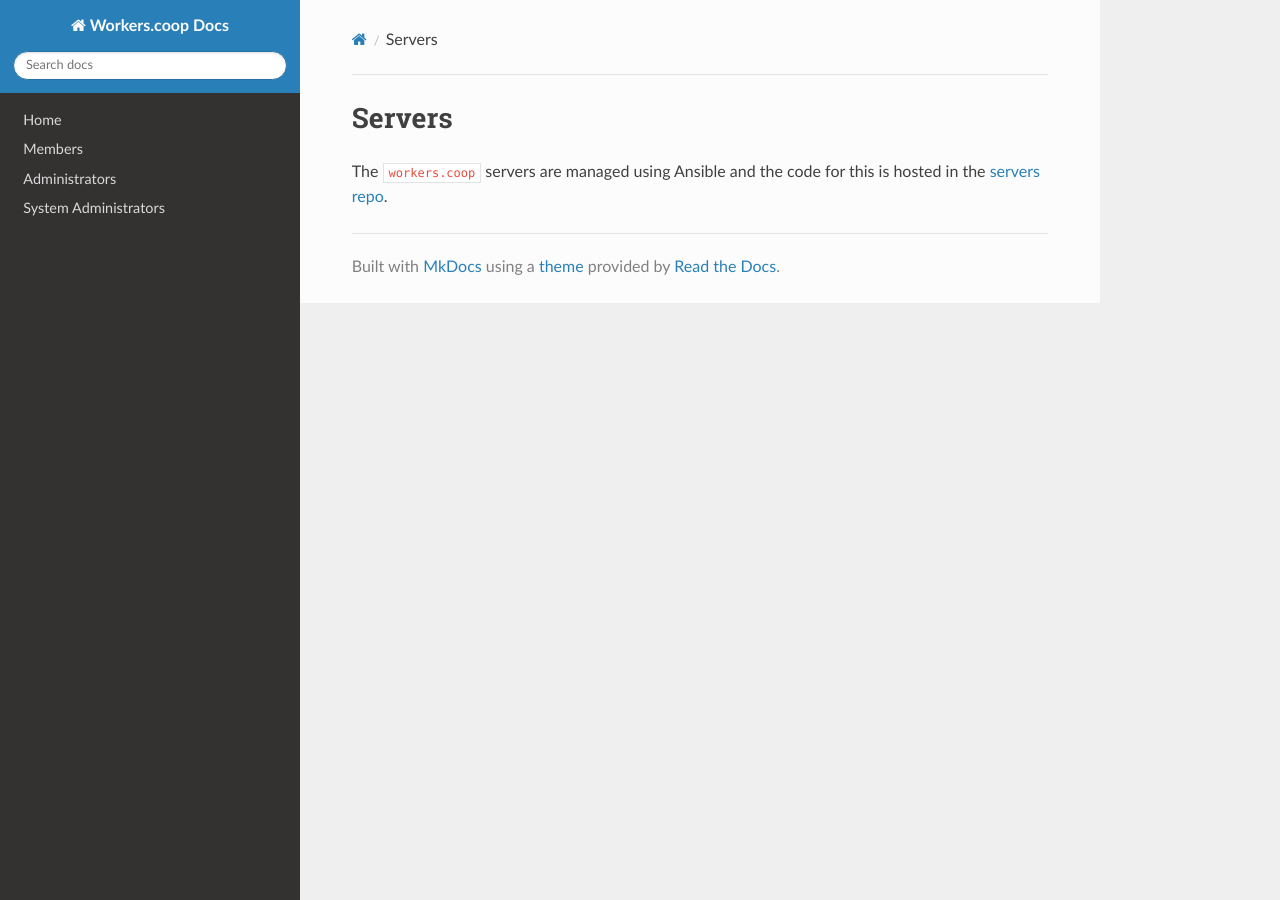
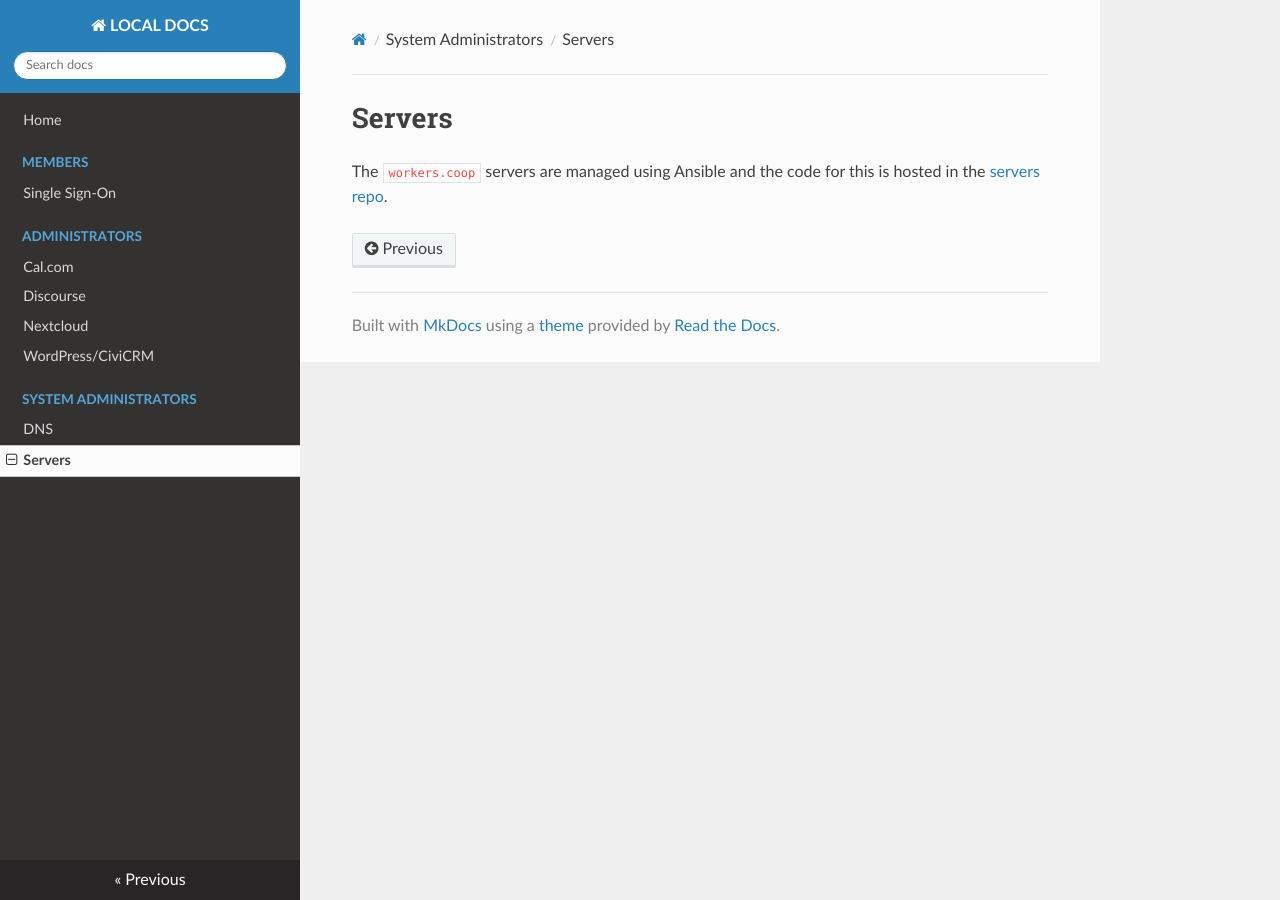
Before and after one commit to workers-coop/docs, an MkDocs documentation site: the page built from docs/sysadmins/servers.md, in a window 1280 px wide. Built offline with MkDocs 1.6.1, drawn with Linux system fonts in a browser that asks for light colours; nearby versions of some CDN libraries.

Commit message:
Add stage site

```diff
--- a/docs/members/sso.yml
+++ /dev/null
@@ -1,3 +0,0 @@
-# Single Sign-On
-
-If you have an account on the [auth.workers.coop](https://auth.workers.coop/) Single Sign-On (SSO0 server then you can use this to login to other sites.
--- a/mkdocs.yml
+++ b/mkdocs.yml
@@ -1,10 +1,17 @@
 ---
-site_name: Workers.coop Docs
-site_url: https://docs.workers.coop/
+site_name: !ENV [SITE_NAME, 'LOCAL DOCS']
+site_url: !ENV [SITE_URL, 'http://127.0.0.1:8000/']
 nav:
-    - Home: index.md
-    - Members: members/index.md
-    - Administrators: admins/index.md
-    - System Administrators: sysadmins/index.md
+  - 'Home': index.md
+  - 'Members':
+      - 'Single Sign-On': 'members/sso.md'
+  - 'Administrators':
+      - 'Cal.com': 'admins/cal.md'
+      - 'Discourse': 'admins/discourse.md'
+      - 'Nextcloud': 'admins/nextcloud.md'
+      - 'WordPress/CiviCRM': 'admin/wordpress.md'
+  - 'System Administrators':
+      - 'DNS': 'sysadmins/dns.md'
+      - 'Servers': 'sysadmins/servers.md'
 theme: readthedocs
 ...
```
Also changed, not shown: .gitlab-ci.yml (+21 -5 lines), README.md (+13 -2 lines), docs/index.md (+1 -18 lines), docs/members/sso.md (added, +3 -0 lines).
